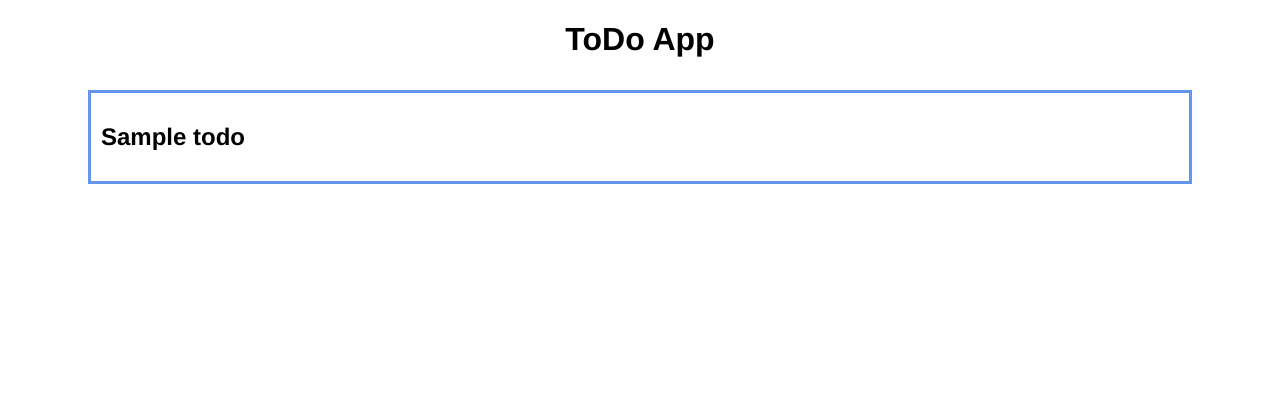
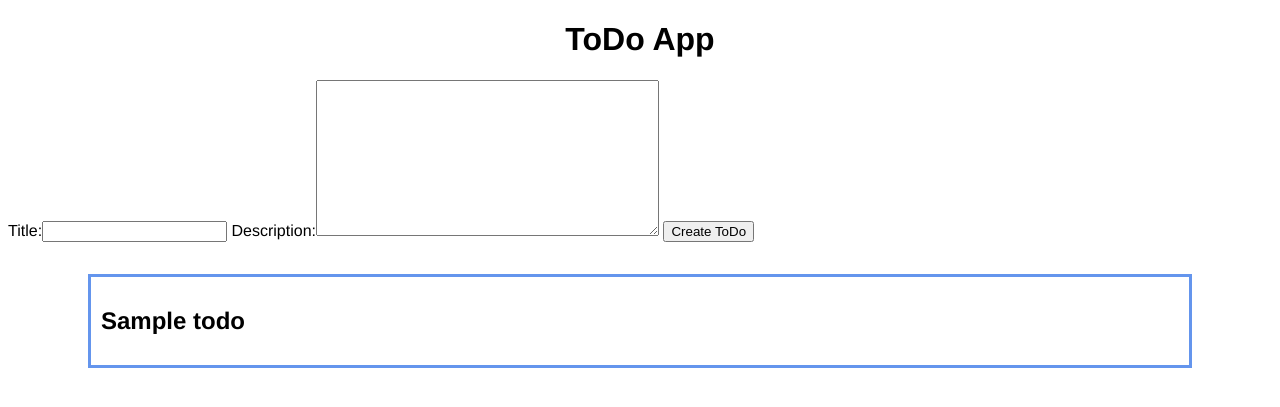
Before and after one commit to DimoDimchev/SoftUni-Python-Web-Basics, a Django app: page /todo/ in a window 1280 px wide. Shown: the top 407 px of the page. Run offline with Django 3.2, Linux system fonts and the light colour scheme; tables that the repository leaves empty hold one stand-in row (values such as "Sample post").

Commit message:
Added simple form for the ToDo app

```diff
--- a/templates/todo.html
+++ b/templates/todo.html
@@ -9,6 +9,10 @@
 </head>
 <body>
     <h1>ToDo App</h1>
+    <form action="/" method="post">
+        {{ todo_form }}
+        <button>Create ToDo</button>
+    </form>
     {% for to_do in todos %}
         <div class="to_do_item">
             <h2 class="toggle">{{ to_do.title }}</h2>
--- /dev/null
+++ b/todos_app/forms.py
@@ -0,0 +1,6 @@
+from django import forms
+
+
+class TodoForm(forms.Form):
+    title = forms.CharField(max_length=30)
+    description = forms.CharField(widget=forms.Textarea, required=False)
--- a/todos_app/views.py
+++ b/todos_app/views.py
@@ -1,4 +1,6 @@
 from django.shortcuts import render
+
+from todos_app.forms import TodoForm
 from todos_app.models import ToDo
 
 
@@ -6,5 +8,6 @@ from todos_app.models import ToDo
 def index(request):
     context = {
         'todos': ToDo.objects.all(),
+        'todo_form': TodoForm(),
     }
     return render(request, 'todo.html', context)
```
